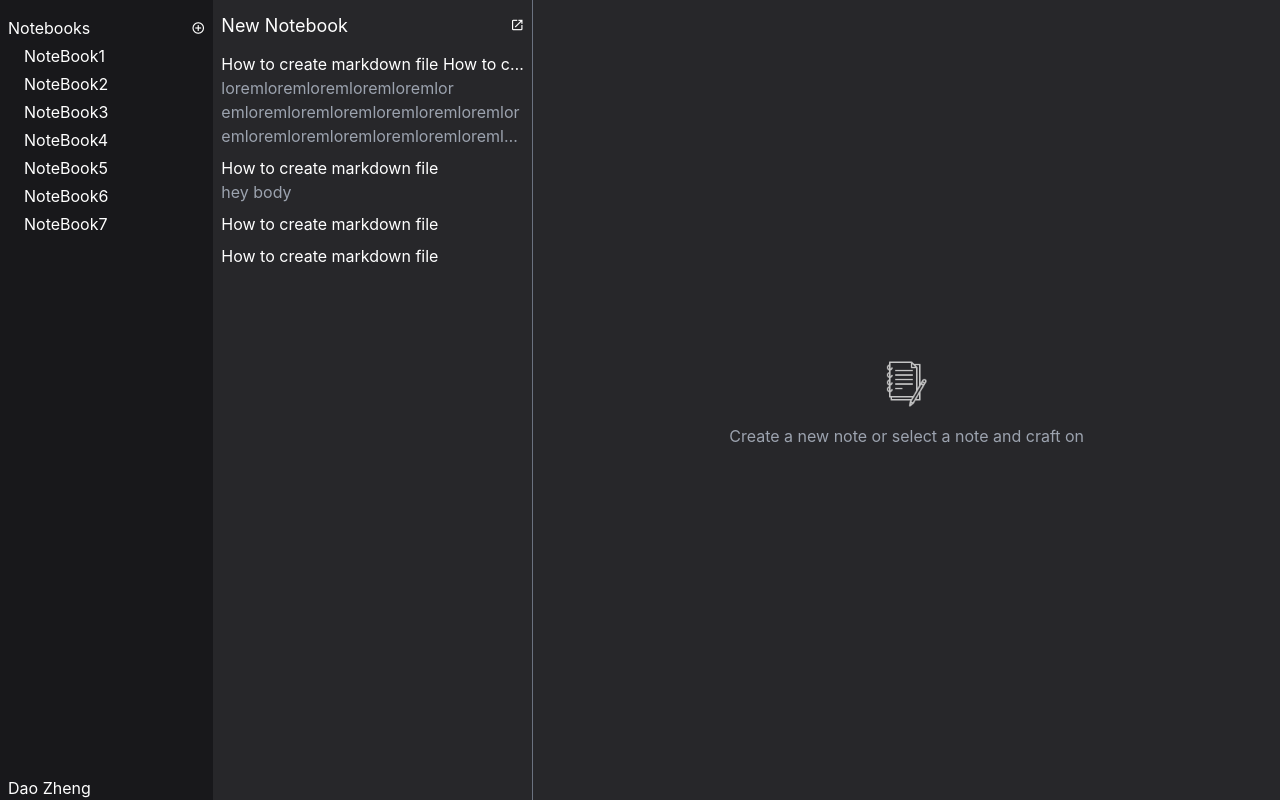
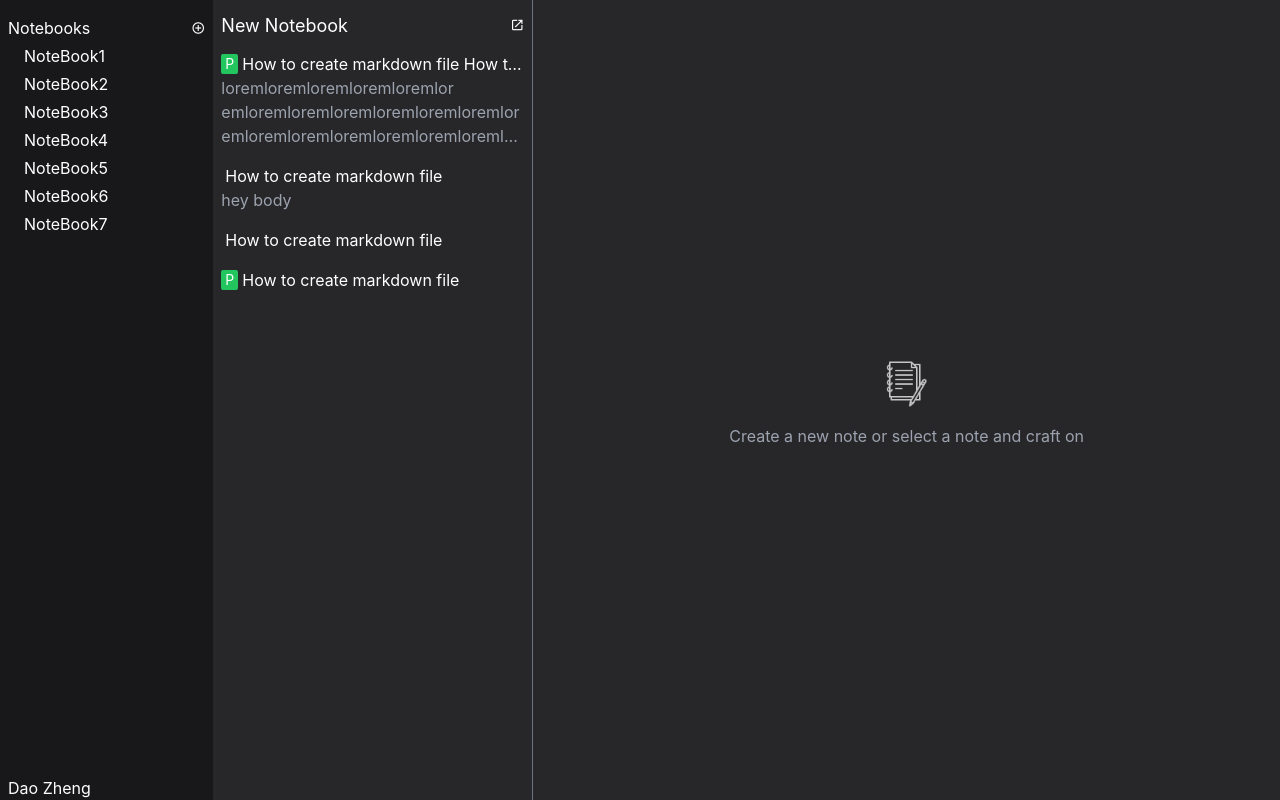
Before and after one commit to daoyzheng/notecraft, a React (Vite) app: page /notebook in a window 1280 px wide. Built offline with nearby package versions, Linux system fonts and the light colour scheme.

Commit message:
Add isPublic tag

```diff
--- a/src/components/noteDisplay/NoteDisplay.tsx
+++ b/src/components/noteDisplay/NoteDisplay.tsx
@@ -12,7 +12,12 @@ const NoteDisplay = ({ className, note, onClick }: Props) => {
   }
   return (
     <div className={`${className} hover:bg-blue-500 cursor-pointer rounded-sm`} onClick={handleOnClick}>
-      <div className="truncate">{note.title}</div>
+      <div className="flex items-center">
+        {
+          note.isPublic && <div className="px-1 bg-green-500 text-sm text-center rounded-sm">P</div>
+        }
+        <div className="truncate ml-1">{note.title}</div>
+      </div>
       <div className="text-gray-400 line-clamp-3">
         <Preview doc={note.body ? note.body : ''}/>
       </div>
--- a/src/components/notelist/Notelist.tsx
+++ b/src/components/notelist/Notelist.tsx
@@ -1,8 +1,7 @@
-import { KeyboardEvent, useRef, useState } from 'react'
+import { useRef, useState } from 'react'
 import { useForm } from 'react-hook-form'
 import useOutsideAlerter from '../../hooks/useOutsideAlerter'
 import { INote } from '../../interfaces/note'
-import Checkbox from '../checkbox/Checkbox'
 import Input from '../input/Input'
 import NoteDisplay from '../noteDisplay/NoteDisplay'
 interface Props {
@@ -88,7 +87,7 @@ const Notelist = ({ className, onCreateNewNote, onSelectNote, noteList, currentN
           }
         </div>
       </div>
-      <div className="space-y-2">
+      <div className="space-y-4">
         {
           noteList.map(note =>
             (
--- a/src/pages/notebook/Notebook.tsx
+++ b/src/pages/notebook/Notebook.tsx
@@ -19,14 +19,14 @@ const Notebook = () => {
       createdAt: '2020-06-14',
       body: 'hey body',
       tags: ['new', 'hey', 'ho'],
-      isPublic: true
+      isPublic: false
     },
     {
       id: 3,
       title: 'How to create markdown file',
       createdAt: '2020-06-14',
       tags: [],
-      isPublic: true
+      isPublic: false
     },
     {
       id: 4,
```
